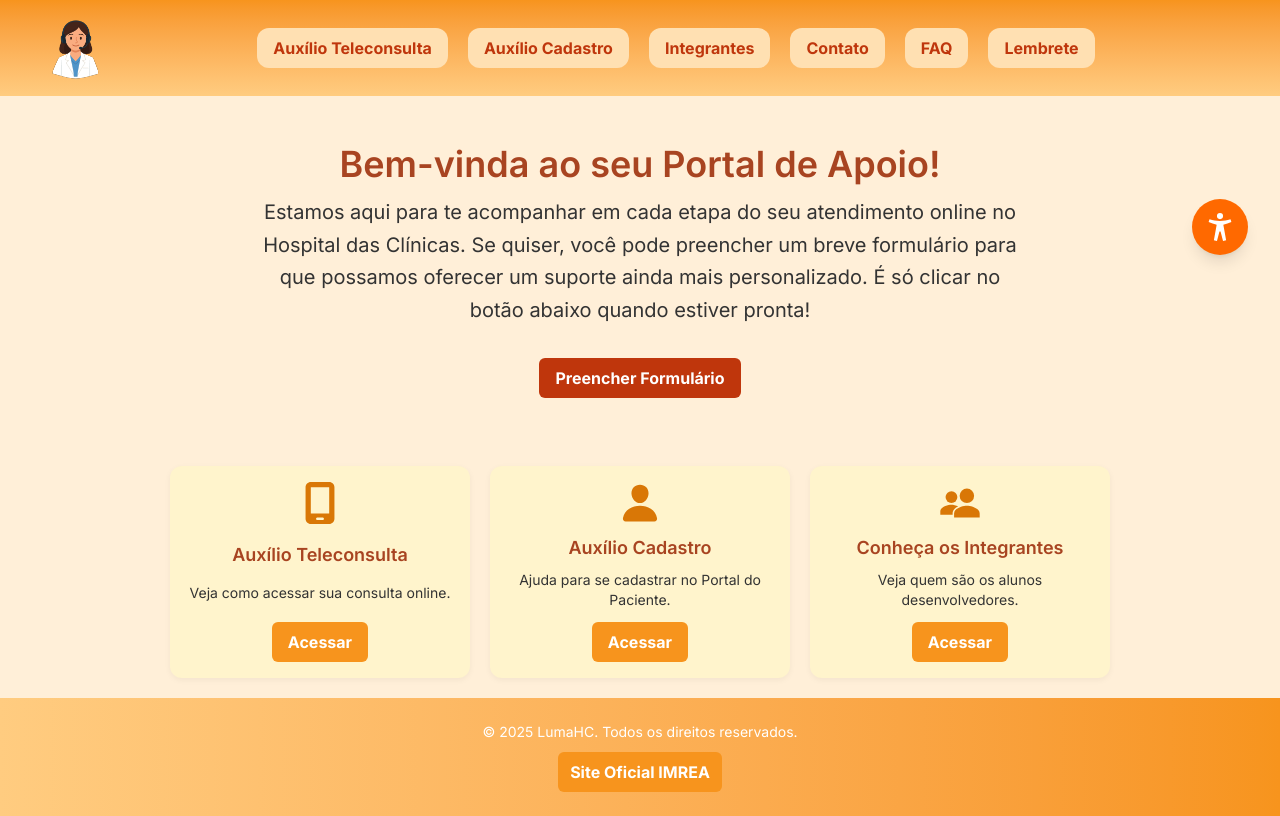
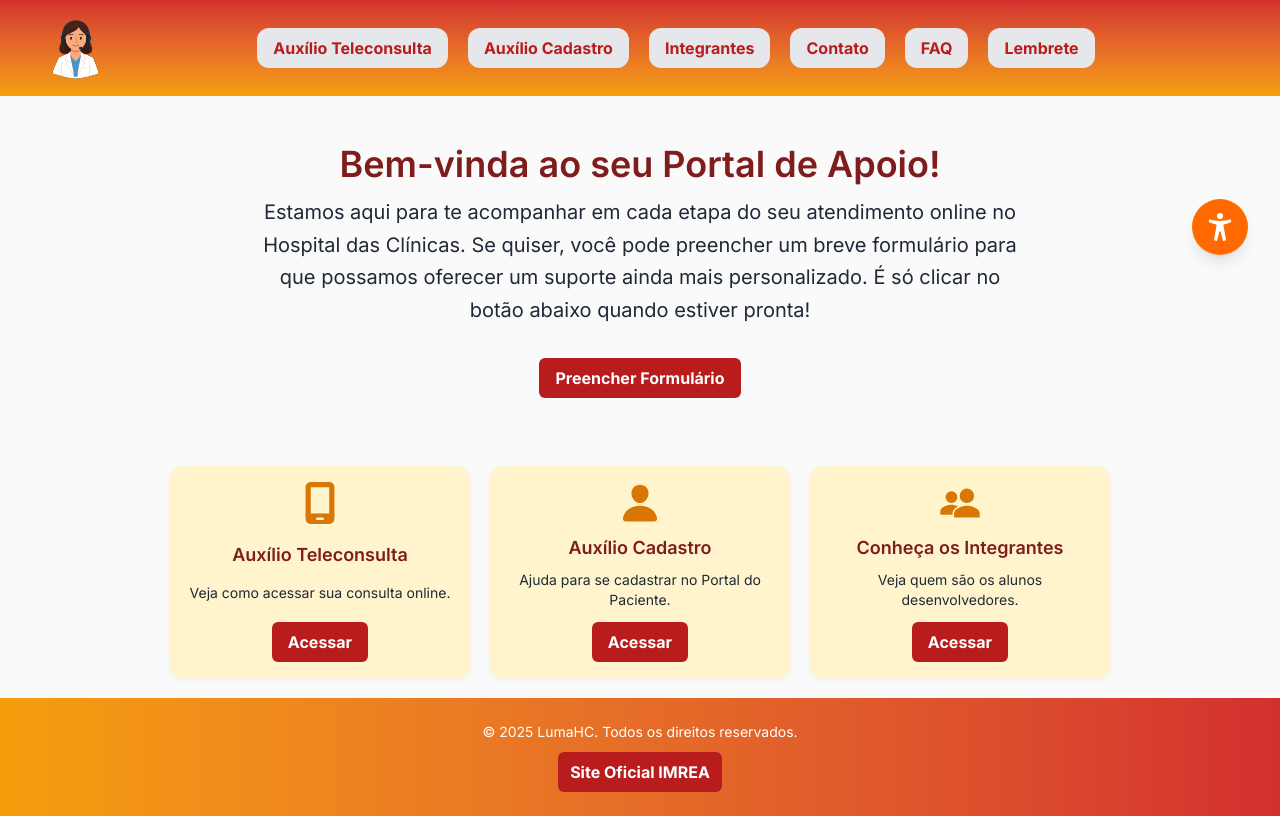
Before and after one commit to Challenge-2025-1-TDSPG/LumaHC, a React (Vite) app: page / in a window 1280 px wide. Built offline with nearby package versions, Linux system fonts and the light colour scheme.

Commit message:
chore(styles): ajustar variáveis de cor no index.css para validação visual

```diff
--- a/src/index.css
+++ b/src/index.css
@@ -4,20 +4,19 @@
 @theme {
   --font-inter: 'Inter', Arial, Helvetica, sans-serif;
 
-  --color-backPrimary: #ffefd8;
-  --color-backSecondary: #fde6c6;
-  --color-backBtn: #f7941d;
-  --color-hoverBtn: #e67e00;
-  --color-navBtn: #ffe0b2;
-  --color-navHoverBtn: #f7941d;
-  --color-fontPrimary: #a84421;
-  --color-fontSecondary: #9f5c32;
-  --color-fontTertiary: #333333;
-  --color-clikColor: #bf360c;
-  --color-borderColor: #f77f00;
-  --color-fromColor: #f7941d;
-  --color-toColor: #ffcc80;
-
+--color-backPrimary: #FAFAFA;
+--color-backSecondary: #FFFFFF;
+--color-backBtn: #B91C1C;
+--color-hoverBtn: #5E0F0F;
+--color-navBtn: #E5E7EB;
+--color-navHoverBtn: #9CA3AF;
+--color-fontPrimary: #7F1D1D;
+--color-fontSecondary: #4A4A4A;
+--color-fontTertiary: #1F2937;
+--color-clikColor: #B91C1C;
+--color-borderColor: #D1D5DB;
+--color-fromColor: #D32F2F;
+--color-toColor: #F59E0B;
   /* Breakpoints */
   --breakpoint-xs: (max-width: 600px);
   --breakpoint-sm: 600px;
```
